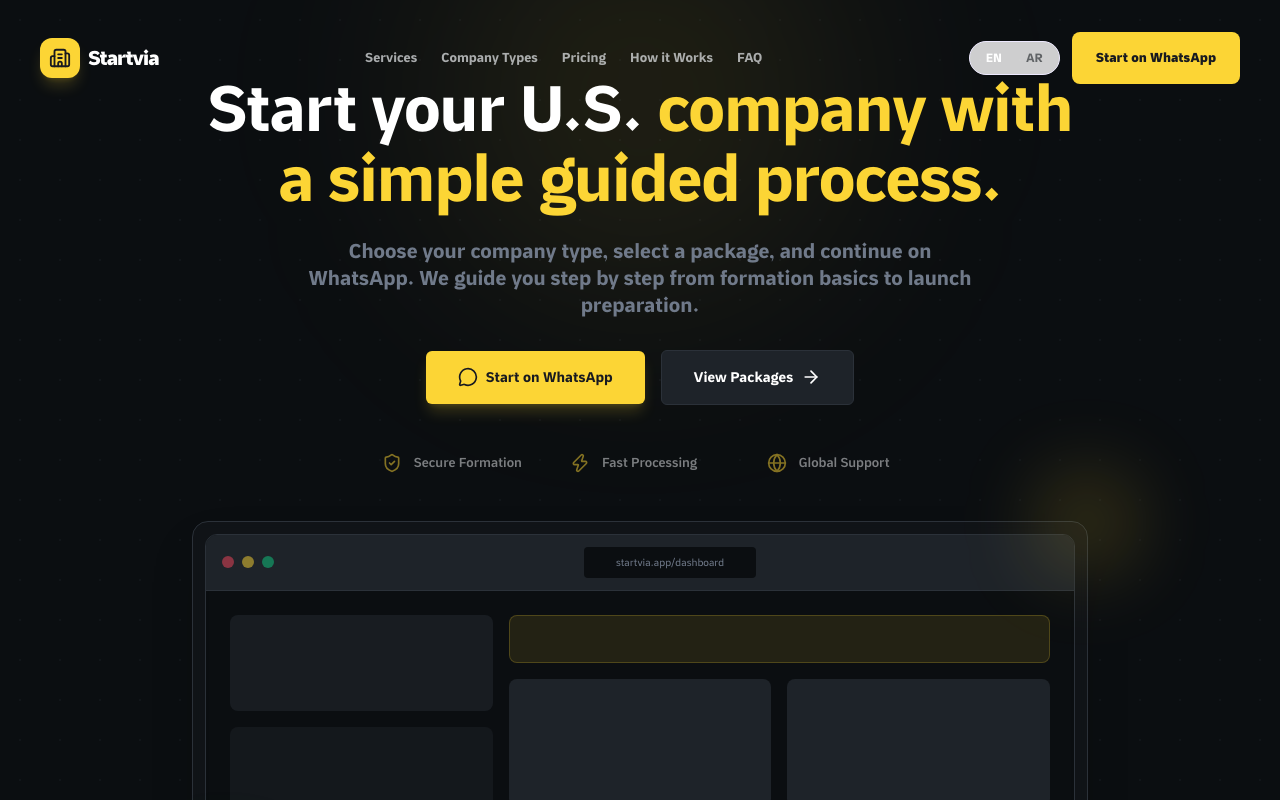
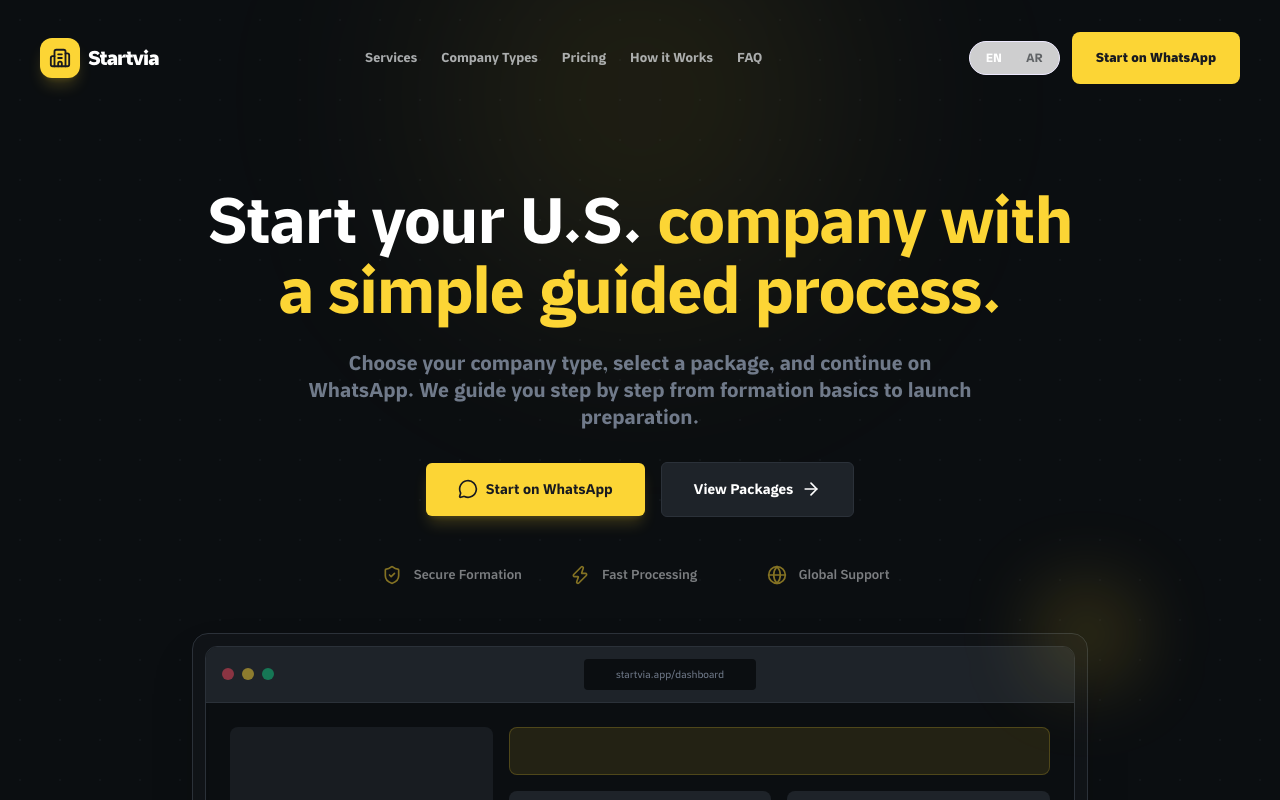
Before and after one commit to moalarbi/startvia-landing, a Next.js app: page / in a window 1280 px wide. Shown: the top 800 px of the page. Built offline with nearby package versions, Linux system fonts and the light colour scheme.

Commit message:
Increase Hero top padding to prevent overlap with floating header

```diff
--- a/components/Hero.tsx
+++ b/components/Hero.tsx
@@ -6,7 +6,7 @@ import { whatsappLink, packageMessage } from '@/lib/whatsapp';
 export default function Hero({lang}:{lang:Lang}){
   const c = copy[lang];
   return (
-    <section className="relative overflow-hidden bg-canvas-dark pt-xxl pb-section" dir={lang==='ar'?'rtl':'ltr'}>
+    <section className="relative overflow-hidden bg-canvas-dark pt-[160px] pb-section" dir={lang==='ar'?'rtl':'ltr'}>
       {/* Background Grid Pattern */}
       <div className="absolute inset-0 z-0 opacity-20"
            style={{backgroundImage: 'radial-gradient(#2b3139 1px, transparent 1px)', backgroundSize: '40px 40px'}}></div>
```
